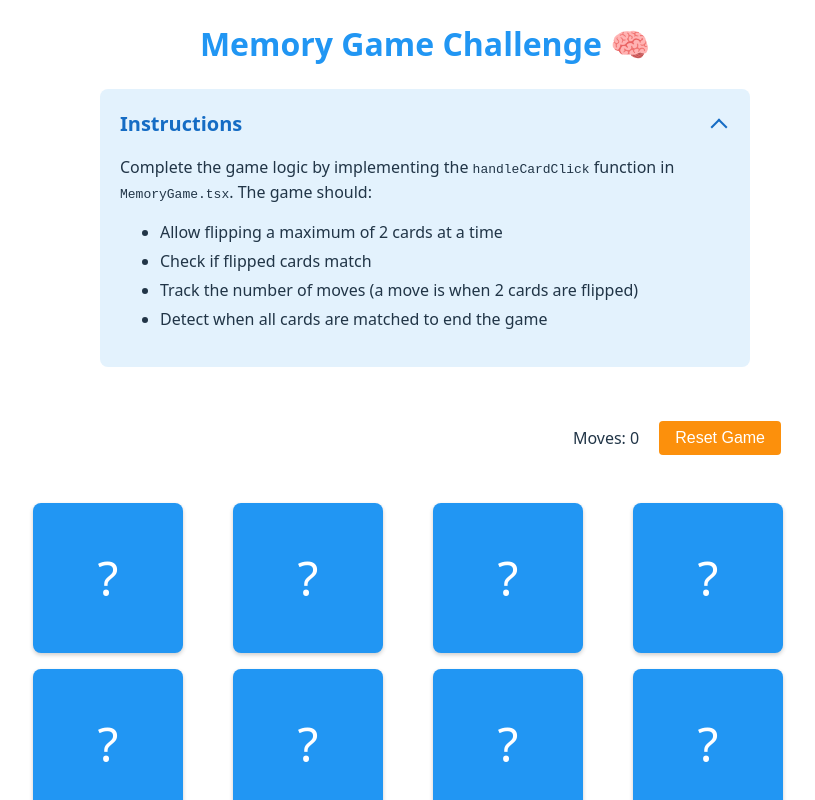
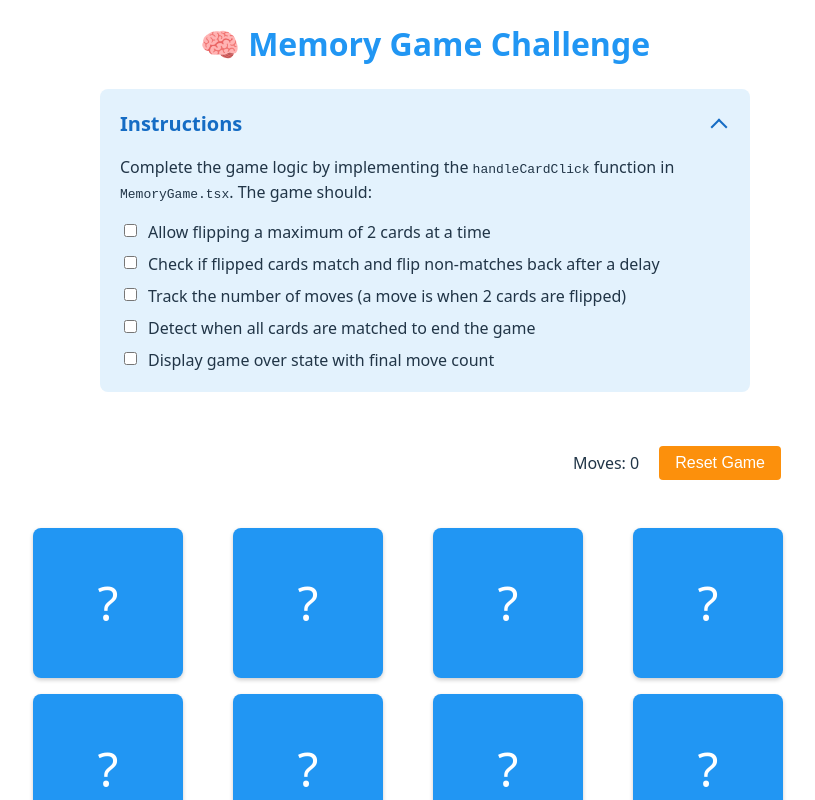
Before and after one commit to webguyian/react-ts-challenge, a React (Vite) app: page / in a window 1280 px wide. Shown: the top 800 px of the page, without its empty margins (215-1030 px from the left). Built offline with nearby package versions, Linux system fonts and the light colour scheme.

Commit message:
Add Instructions component

```diff
--- a/src/App.css
+++ b/src/App.css
@@ -9,72 +9,3 @@ h1 {
   text-align: center;
   color: #2196f3;
 }
-
-.instructions {
-  max-width: 650px;
-  margin: auto;
-  background-color: #e3f2fd;
-  padding: 20px;
-  border-radius: 8px;
-  margin-bottom: 30px;
-}
-
-.instructions > p {
-  margin-top: 0;
-}
-
-.instructions > ul {
-  margin-top: 10px;
-  margin-bottom: 0;
-  padding-left: 20px;
-}
-
-.instructions li {
-  margin-bottom: 5px;
-}
-
-.instructions summary {
-  font-size: 1.25em;
-  font-weight: bold;
-  margin: 0;
-  cursor: pointer;
-  color: #156cc4;
-}
-
-.instructions summary:hover {
-  color: #1560ab;
-}
-
-.instructions details > summary {
-  position: relative;
-  list-style: none;
-  padding-right: 25px;
-}
-
-.instructions details > summary::-webkit-details-marker {
-  display: none;
-}
-
-.instructions details > summary::after {
-  content: '';
-  position: absolute;
-  right: 5px;
-  top: 50%;
-  width: 10px;
-  height: 10px;
-  border-right: 2px solid #156cc4;
-  border-bottom: 2px solid #156cc4;
-  transition: transform 0.3s ease;
-  transform: translateY(-75%) rotate(45deg);
-}
-
-.instructions details > summary:hover::after {
-  border-right-color: #1560ab;
-  border-bottom-color: #1560ab;
-}
-
-.instructions details[open] > summary::after {
-  transform: translateY(-25%) rotate(-135deg);
-}
-  transform: translateY(-50%) rotate(-135deg);
-}
--- a/src/App.tsx
+++ b/src/App.tsx
@@ -1,28 +1,12 @@
 import './App.css';
+import { Instructions } from './components/Instructions';
 import { MemoryGame } from './components/MemoryGame';
 
 const App = () => {
   return (
     <div className="app">
-      <h1>Memory Game Challenge 🧠</h1>
-      <div className="instructions">
-        <details open>
-          <summary className="instructions-heading">Instructions</summary>
-          <p>
-            Complete the game logic by implementing the{' '}
-            <code>handleCardClick</code> function in <code>MemoryGame.tsx</code>
-            . The game should:
-          </p>
-          <ul>
-            <li>Allow flipping a maximum of 2 cards at a time</li>
-            <li>Check if flipped cards match</li>
-            <li>
-              Track the number of moves (a move is when 2 cards are flipped)
-            </li>
-            <li>Detect when all cards are matched to end the game</li>
-          </ul>
-        </details>
-      </div>
+      <h1>🧠 Memory Game Challenge</h1>
+      <Instructions />
       <MemoryGame />
     </div>
   );
--- /dev/null
+++ b/src/components/Instructions.css
@@ -0,0 +1,74 @@
+.instructions {
+  max-width: 650px;
+  margin: auto;
+  background-color: #e3f2fd;
+  padding: 20px;
+  border-radius: 8px;
+  margin-bottom: 30px;
+}
+
+.instructions > p {
+  margin-top: 0;
+}
+
+.instructions summary {
+  font-size: 1.25em;
+  font-weight: bold;
+  margin: 0;
+  cursor: pointer;
+  color: #156cc4;
+}
+
+.instructions summary:hover {
+  color: #1560ab;
+}
+
+.instructions details > summary {
+  position: relative;
+  list-style: none;
+  padding-right: 25px;
+}
+
+.instructions details > summary::-webkit-details-marker {
+  display: none;
+}
+
+.instructions details > summary::after {
+  content: '';
+  position: absolute;
+  right: 5px;
+  top: 50%;
+  width: 10px;
+  height: 10px;
+  border-right: 2px solid #156cc4;
+  border-bottom: 2px solid #156cc4;
+  transition: transform 0.3s ease;
+  transform: translateY(-75%) rotate(45deg);
+}
+
+.instructions details > summary:hover::after {
+  border-right-color: #1560ab;
+  border-bottom-color: #1560ab;
+}
+
+.instructions details[open] > summary::after {
+  transform: translateY(-25%) rotate(-135deg);
+}
+
+.instruction-list {
+  display: flex;
+  flex-direction: column;
+  gap: 0.5rem;
+  margin-top: 1rem;
+}
+
+.instruction-list label {
+  display: flex;
+  align-items: flex-start;
+  gap: 0.5rem;
+  cursor: pointer;
+}
+
+.instruction-list input[type='checkbox'] {
+  margin-top: 0.25rem;
+}
--- /dev/null
+++ b/src/components/Instructions.tsx
@@ -0,0 +1,85 @@
+import { useEffect, useState } from 'react';
+import './Instructions.css';
+
+const STORAGE_KEY = 'memoryGameInstructions';
+
+const defaultSteps = {
+  flipCards: false,
+  checkMatch: false,
+  trackMoves: false,
+  detectEnd: false,
+  handleGameOver: false
+};
+
+export const Instructions = () => {
+  const [steps, setSteps] = useState<Record<string, boolean>>(() => {
+    const saved = localStorage.getItem(STORAGE_KEY);
+    return saved ? JSON.parse(saved) : defaultSteps;
+  });
+
+  useEffect(() => {
+    localStorage.setItem(STORAGE_KEY, JSON.stringify(steps));
+  }, [steps]);
+
+  const handleStepChange = (stepId: string) => {
+    setSteps((prevSteps) => ({
+      ...prevSteps,
+      [stepId]: !prevSteps[stepId]
+    }));
+  };
+
+  return (
+    <div className="instructions">
+      <details open>
+        <summary className="instructions-heading">Instructions</summary>
+        <p>
+          Complete the game logic by implementing the{' '}
+          <code>handleCardClick</code> function in <code>MemoryGame.tsx</code>.
+          The game should:
+        </p>
+        <div className="instruction-list">
+          <label>
+            <input
+              type="checkbox"
+              checked={steps.flipCards}
+              onChange={() => handleStepChange('flipCards')}
+            />
+            Allow flipping a maximum of 2 cards at a time
+          </label>
+          <label>
+            <input
+              type="checkbox"
+              checked={steps.checkMatch}
+              onChange={() => handleStepChange('checkMatch')}
+            />
+            Check if flipped cards match and flip non-matches back after a delay
+          </label>
+          <label>
+            <input
+              type="checkbox"
+              checked={steps.trackMoves}
+              onChange={() => handleStepChange('trackMoves')}
+            />
+            Track the number of moves (a move is when 2 cards are flipped)
+          </label>
+          <label>
+            <input
+              type="checkbox"
+              checked={steps.detectEnd}
+              onChange={() => handleStepChange('detectEnd')}
+            />
+            Detect when all cards are matched to end the game
+          </label>
+          <label>
+            <input
+              type="checkbox"
+              checked={steps.handleGameOver}
+              onChange={() => handleStepChange('handleGameOver')}
+            />
+            Display game over state with final move count
+          </label>
+        </div>
+      </details>
+    </div>
+  );
+};
```
